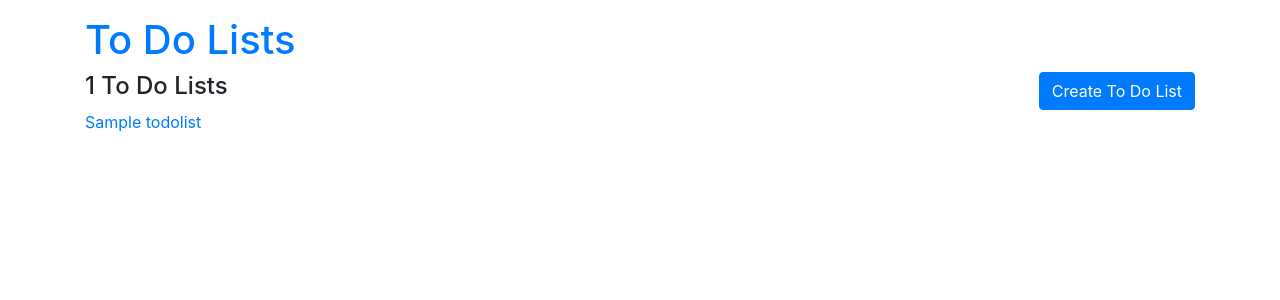
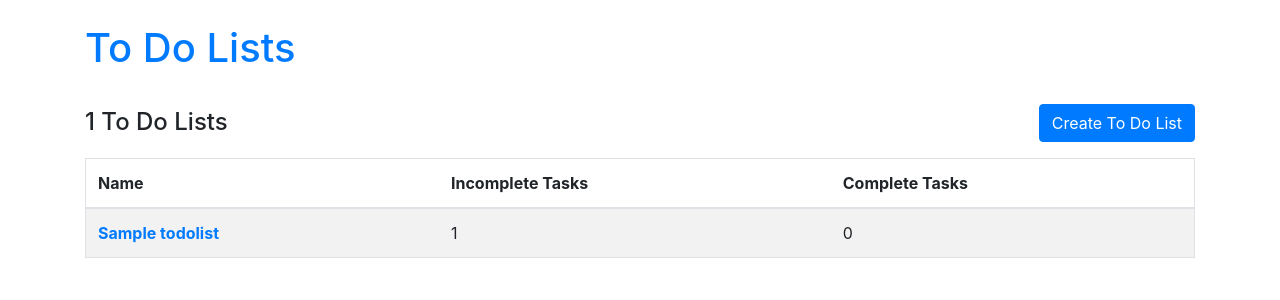
Before and after one commit to jaredlockhart/django-htmx-todo, a Django app: page / in a window 1280 px wide. Shown: the top 300 px of the page. Run offline with Django 3.2, Linux system fonts and the light colour scheme; tables that the repository leaves empty hold one stand-in row (values such as "Sample post"); some libraries are stand-ins or nearby versions.

Commit message:
table styling

```diff
--- a/app/mypy.ini
+++ b/app/mypy.ini
@@ -25,6 +25,8 @@ warn_unused_ignores = True
 
 [mypy.plugins.django-stubs]
 django_settings_module = todo.settings
+ignore_missing_model_attributes = True
+
 
 [mypy-todo.*.migrations.*]
 ignore_errors = True
--- a/app/todo/templates/base.html
+++ b/app/todo/templates/base.html
@@ -14,8 +14,8 @@
 </head>
 
 <body>
-  <div class="container my-3">
-    <div class="row">
+  <div class="container">
+    <div class="row my-4">
       <div class="col">
         <a href="{% url 'todolist-list' %}">
           <h1>To Do Lists</h1>
--- a/app/todo/todos/models.py
+++ b/app/todo/todos/models.py
@@ -16,9 +16,21 @@ class TodoList(models.Model):
     def get_absolute_url(self) -> str:
         return reverse("todolist-detail", kwargs={"slug": self.slug})
 
+    @property
+    def done_items(self) -> models.QuerySet["TodoItem"]:
+        return self.items.filter(is_done=True)
+
+    @property
+    def not_done_items(self) -> models.QuerySet["TodoItem"]:
+        return self.items.filter(is_done=False)
+
 
 class TodoItem(models.Model):
-    todo_list = models.ForeignKey(TodoList, on_delete=models.CASCADE)
+    todo_list = models.ForeignKey(
+        TodoList,
+        related_name="items",
+        on_delete=models.CASCADE,
+    )
     name = models.CharField(max_length=255)
     is_done = models.BooleanField(default=False)
 
--- a/app/todo/todos/templates/create.html
+++ b/app/todo/todos/templates/create.html
@@ -1,6 +1,6 @@
 {% load crispy_forms_tags %}
 
-<div id="todo-list-form" class="w-100 p-3">
+<div id="todo-list-form">
   <form>
     {% csrf_token %}
     {{ form | crispy }}
--- a/app/todo/todos/templates/list.html
+++ b/app/todo/todos/templates/list.html
@@ -1,9 +1,9 @@
 {% extends "base.html" %}
 
 {% block content %}
-<div class="row">
+<div class="row mb-3">
   <div class="col">
-    <h4>
+    <h4 class="pt-1 mb-0">
       {{ todolists.count }} To Do Lists
     </h4>
   </div>
@@ -32,15 +32,29 @@
     </div>
   </div>
 </div>
-{% for todolist in todolists %}
-<div class="row">
-  <div class="col">
-    <a href="{{ todolist.get_absolute_url }}">
-      {{ todolist.name }}
-    </a>
-  </div>
-</div>
-{% endfor %}
+
+<table class="table table-striped border rounded">
+  <thead>
+    <tr>
+      <th scope="col">Name</th>
+      <th scope="col">Incomplete Tasks</th>
+      <th scope="col">Complete Tasks</th>
+    </tr>
+  </thead>
+  <tbody>
+    {% for todolist in todolists %}
+    <tr>
+      <th scope="row">
+        <a href="{{ todolist.get_absolute_url }}">
+          {{ todolist.name }}
+        </a>
+      </th>
+      <td>{{ todolist.done_items.count }}</td>
+      <td>{{ todolist.not_done_items.count }}</td>
+    </tr>
+    {% endfor %}
+  </tbody>
+</table>
 {% endblock %}
 
 {% block extrascripts %}
```
